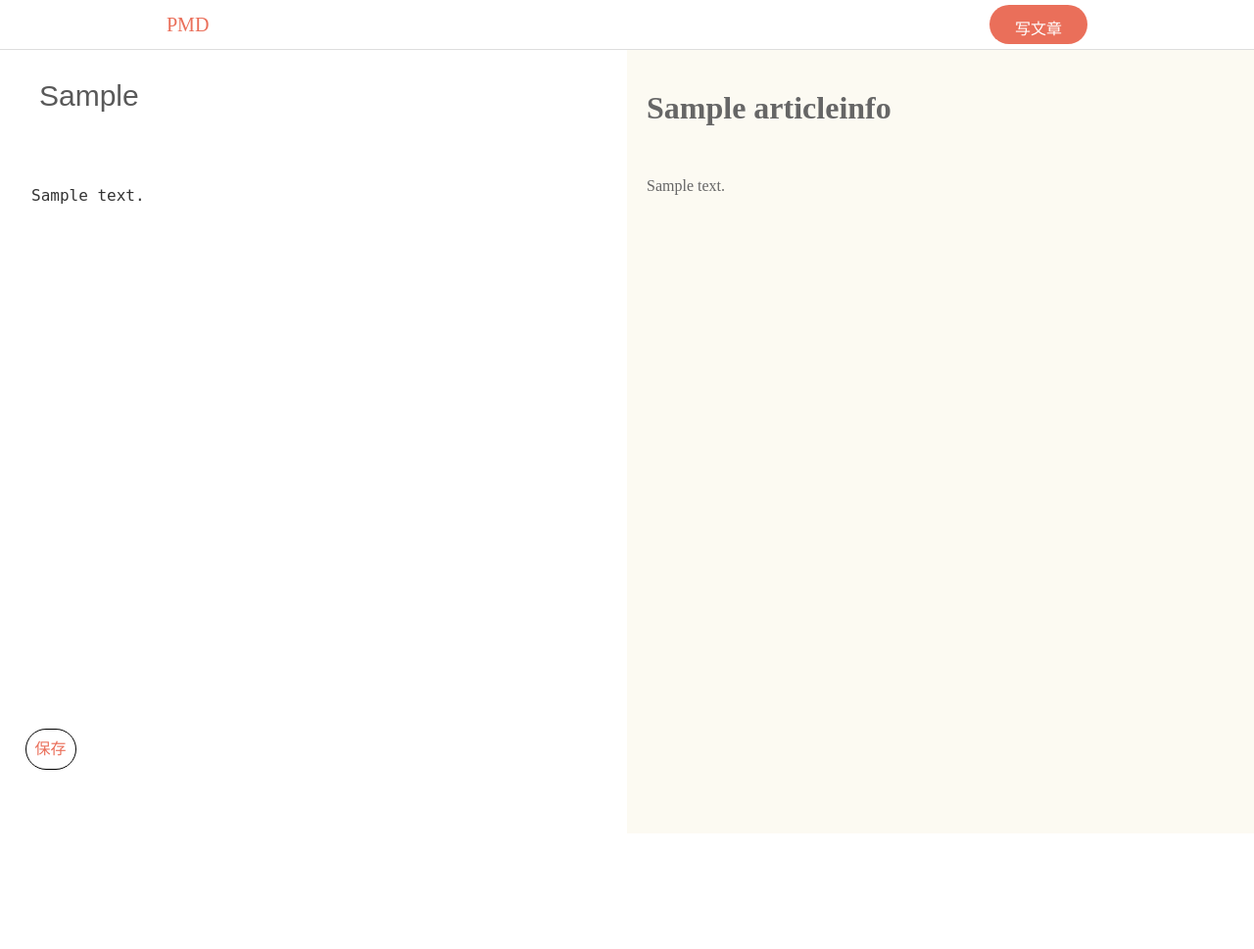
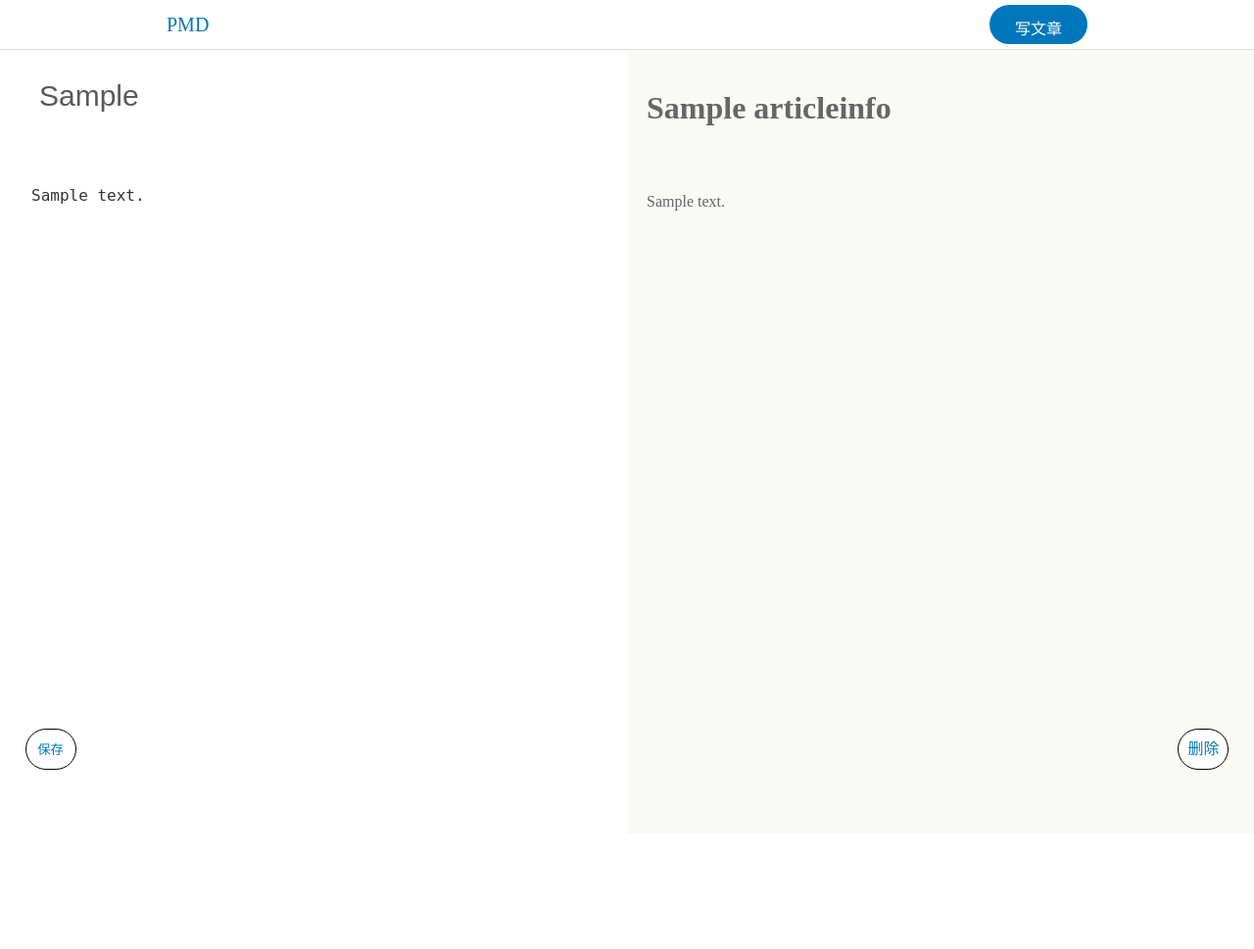
Before and after one commit to LogyCoconut/PMD, a Django app: page /w/1 in a window 1280 px wide. Shown: the whole page at 98% size. Run offline with Django 3.2, Linux system fonts and the light colour scheme; tables that the repository leaves empty hold one stand-in row (values such as "Sample post").

Commit message:
完成整个项目的基本实现

```diff
--- a/pmd_article/urls.py
+++ b/pmd_article/urls.py
@@ -6,5 +6,6 @@ urlpatterns = [
     re_path('^$', views.index),
     re_path('^p/(\d+)$', views.detail),
     re_path('^w/(\d+)$', views.write),
-    re_path('^save(\d+)$', views.save)
+    re_path('^save(\d+)$', views.save),
+    re_path('^del(\d+)$', views.delete),
 ]
--- a/pmd_article/views.py
+++ b/pmd_article/views.py
@@ -1,7 +1,10 @@
 from django.shortcuts import render, redirect
+from django.db.models import Q
 from django.http import HttpResponse, JsonResponse
 from .models import *
 import markdown
+import datetime
+import time
 # Create your views here.
 
 
@@ -10,7 +13,8 @@ def index(request):
     主页，展示文章列表
     """
     article_list = ArticleInfo.objects.all().order_by("-id")
-    # introduction = article_list
+    # 过滤掉ｉｄ＝３的文章
+    article_list = article_list.filter(~Q(id=3))
     context ={
         'title': '椰子呆呆 - PMD',
         'article_list': article_list,
@@ -37,12 +41,8 @@ def write(request, id):
     id=0: 新增文章
     id=其他: 修改文章
     """
-    if id == 0:
-        article = ArticleInfo.objects.filter(id=id)[0]
-        html = markdown.markdown(article.a_content)
-    else:
-        article = ArticleInfo.objects.filter(id=id)[0]
-        html = markdown.markdown(article.a_content)
+    article = ArticleInfo.objects.filter(id=id)[0]
+    html = markdown.markdown(article.a_content)
     context = {
         'article': article,
         'html': html,
@@ -54,9 +54,39 @@ def save(request, id):
     """
     修改文章
     """
-    txt = request.POST['article']
-    txt = markdown.markdown(txt)
-    data = {
-        'data': txt,
-    }
-    return JsonResponse(data)
+    # 接受post
+    post = request.POST
+    title = post.get('title')
+    content = post.get('article')
+
+    # 当id=3时，新建文章
+    if id == "3":
+        # 获取当前日期
+        time_stamp = time.time()
+        now_time = datetime.datetime.fromtimestamp(time_stamp).strftime('%Y-%m-%d')
+        # 创建新的记录
+        dic = {
+            'a_title': title,
+            'a_content': content,
+            'a_ct_time': now_time,
+        }
+        ArticleInfo.objects.create(**dic)
+        # 找到最新的那条记录
+        iid = str(ArticleInfo.objects.last().id)
+    else:
+        # 修改数据库
+        article = ArticleInfo.objects.filter(id=id)[0]
+        article.a_title = title
+        article.a_content = content
+        article.save()
+        iid = id
+        print("al")
+
+    return redirect("/w/"+iid)
+
+def delete(request, id):
+    """
+    删除文章
+    """
+    ArticleInfo.objects.filter(id=id).delete()
+    return redirect("/")
--- a/static/css/main.css
+++ b/static/css/main.css
@@ -22,7 +22,7 @@ html,body{height:100%}
 }
 
 .welcome a{
-    color: #ea6f5a;
+    color: #0077bb;
 }
 
 .write_btn{
@@ -30,7 +30,7 @@ html,body{height:100%}
     height: 40px;
     margin-right: 20px;
     margin-top: 5px;
-    background-color: #ea6f5a;
+    background-color: #0077bb;
     border-radius: 50px;
     text-align: center;
 }
@@ -128,7 +128,7 @@ html,body{height:100%}
 .pre_show{
     width: 50%;
     height: 100%;
-    background-color: #fcfaf2;
+    background-color: #f9f9f5;
 }
 
 .wp_title input{
@@ -161,9 +161,10 @@ html,body{height:100%}
     left: 2%;
     top: 93%;
 }
-.wp_save_btn a{
-    color: #ea6f5a;
-
+.wp_save_btn input{
+    color: #0077bb;
+    background-color: #ffffff;
+    border: none;
 }
 
 .wp_article textarea{
@@ -195,3 +196,22 @@ html,body{height:100%}
     margin: 0 10px 30px;
     padding: 10px;
 }
+
+.del_btn{
+    width: 50px;
+    height: 40px;
+    border: 1px solid #000000;
+    border-radius: 50px;
+    background-color: #ffffff;
+    text-align: center;
+    line-height: 40px;
+    position: fixed;
+    right: 2%;
+    top: 93%;
+}
+
+.del_btn a{
+    color: #0077bb;
+    background-color: #ffffff;
+    border: none;
+}
--- a/static/css/reset.css
+++ b/static/css/reset.css
@@ -1,6 +1,6 @@
 /* 把标签默认的间距设为0 */
-body, ul, ol, p,dl, dd, select, input, textarea, form{margin:0;padding:0}
- /*h1, h2, h3, h4, h5, h6, */
+body, ul, ol,dl, dd, select, input, textarea, form{margin:0;padding:0}
+ /*h1, h2, h3, h4, h5, h6, p*/
 
 /* 让h标签文字大小继承body的文字设置 */
 /*h1, h2, h3, h4, h5, h6{font-size:100%;font-weight:normal;}*/
@@ -9,7 +9,7 @@ body, ul, ol, p,dl, dd, select, input, textarea, form{margin:0;padding:0}
 ul, ol{list-style:none;}
 
 /* 去掉em默认的斜体 */
-em{font-style: normal;}
+/*em{font-style: normal;}*/
 
 /* 去掉a标签默认的下划线 */
 a{text-decoration:none;}
@@ -29,12 +29,13 @@ img{border:0;max-width: 100%;display: block;margin:10px auto 10px;}
 
 code{
     padding: 2px 4px;
-    background-color: #f6f6f6;
+    background-color: #dde2e5;
     border: none;
-    font-size: 13px;
+    /*font-size: 13px;*/
     white-space: pre-wrap;
     vertical-align: middle;
-    color: #c7254e;
+    color: #4271ae;
+    font: 12px/normal 'Monaco', 'Menlo', 'Ubuntu Mono', 'Consolas', 'source-code-pro', monospace;
 }
 
 blockquote{
--- a/templates/base.html
+++ b/templates/base.html
@@ -16,7 +16,7 @@
                 <a href="/">PMD</a>
             </div>
             <div class="write_btn fr">
-                <a href="/w/0">写文章</a>
+                <a href="/w/3">写文章</a>
             </div>
         </div>
     </div>
--- a/templates/pmd_article/write.html
+++ b/templates/pmd_article/write.html
@@ -1,32 +1,23 @@
 {% extends "base.html" %}
-
-{% block head %}
-    <script type="text/javascript">
-        $(function () {
-            $('#wp_save').click(function () {
-                txt = $("#text").html();
-                $.post('/save{{ article.id }}', {article: txt}, function (dic) {
-                    $ps_a = $('#ps_article');
-                    $ps_a.empty();
-                    $ps_a.html(dic.data);
-                })
-            });
-        })
-    </script>
-{% endblock %}
 
 {% block content %}
     <div class="write_container">
+        <div class="write_platform fl">
+            <form action="/save{{ article.id }}" method="post">
+                {% csrf_token %}
+                <div class="wp_title">
+                    <input type="text" name="title" placeholder="请输入标题" value={{ article.a_title }}>
+                </div>
+                <div class="wp_article">
+                    <textarea id="text" name="article">{{ article.a_content }}</textarea>
+                </div>
 
-        <div class="write_platform fl">
-            <div class="wp_title">
-                <input type="text" id="wp_input" value={{ article.a_title }} >
-            </div>
-            <div class="wp_save_btn fr">
-                <a class="wp_save" id="wp_save">保存</a>
-            </div>
-            <div class="wp_article">
-                <label><textarea id="text">{{ article.a_content }}</textarea></label>
+                <div class="wp_save_btn fr">
+                    <input type="submit" class="wp_save" name="" value="保存">
+                </div>
+            </form>
+            <div class="del_btn fl">
+                <a href="/del{{ article.id }}">删除</a>
             </div>
         </div>
 
```
